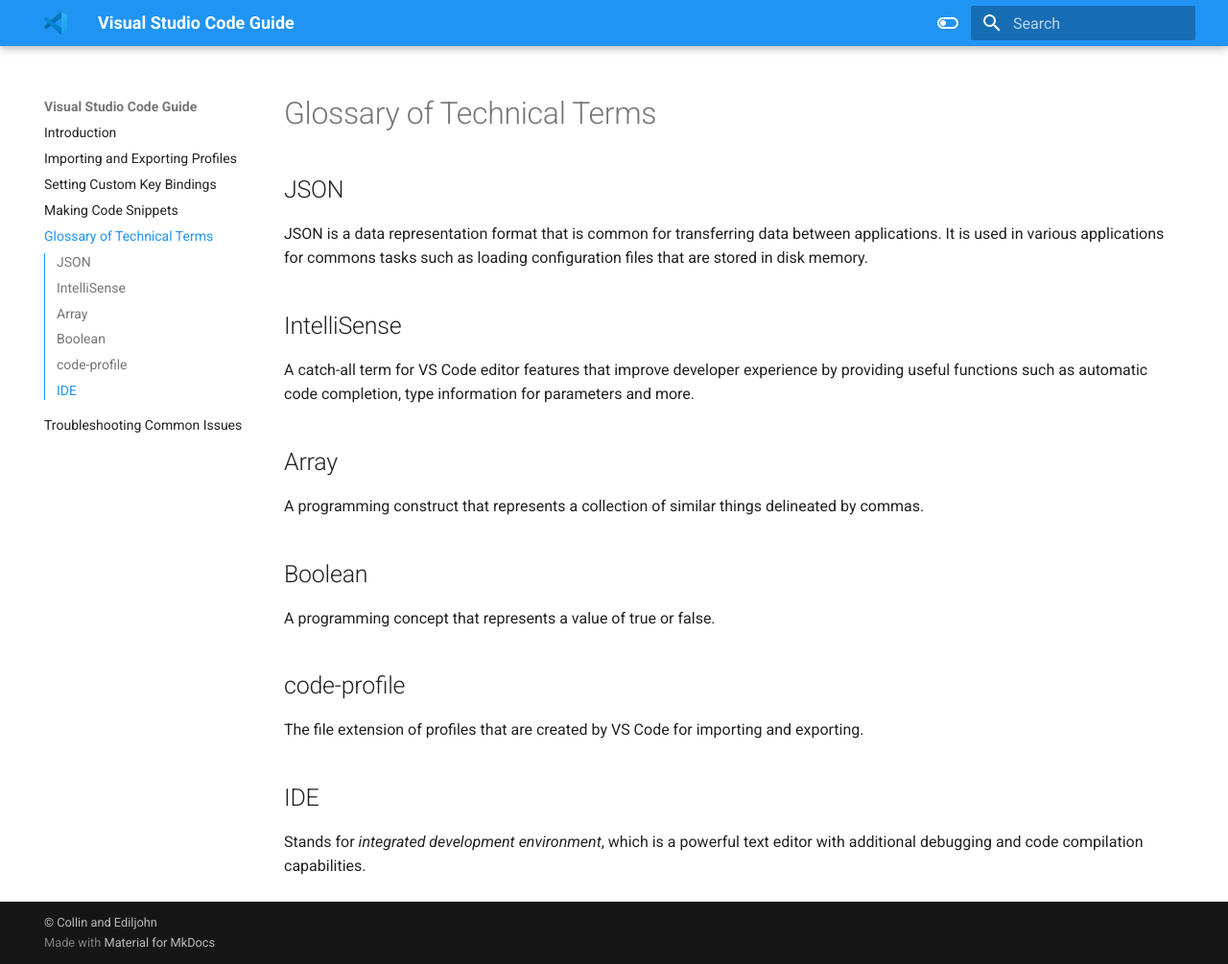
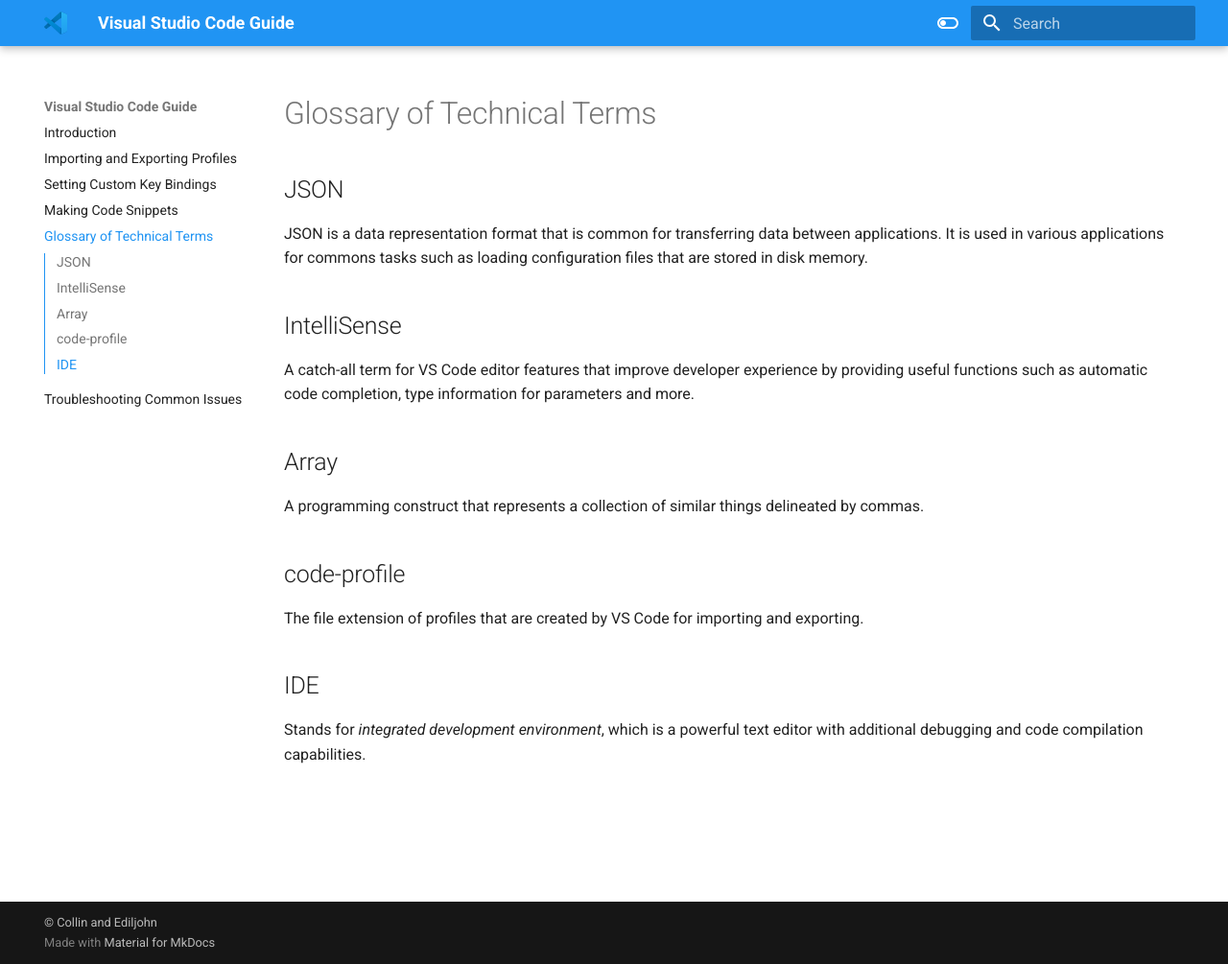
Before and after one commit to cc-dev-65535/mkdocs, an MkDocs documentation site: the page built from docs/glossary.md, in a window 1280 px wide and 1005 px high. Shown: the whole window at 96% size. Built offline with MkDocs 1.6.1 and Material for MkDocs 9.7.7, drawn with Linux system fonts in a browser that asks for light colours.

Commit message:
Remove section

```diff
--- a/docs/glossary.md
+++ b/docs/glossary.md
@@ -11,9 +11,6 @@
 ## Array
 A programming construct that represents a collection of similar things delineated by commas.
 
-## Boolean
-A programming concept that represents a value of true or false.
-
 ## code-profile
 The file extension of profiles that are created by VS Code for importing and exporting.
 
```
